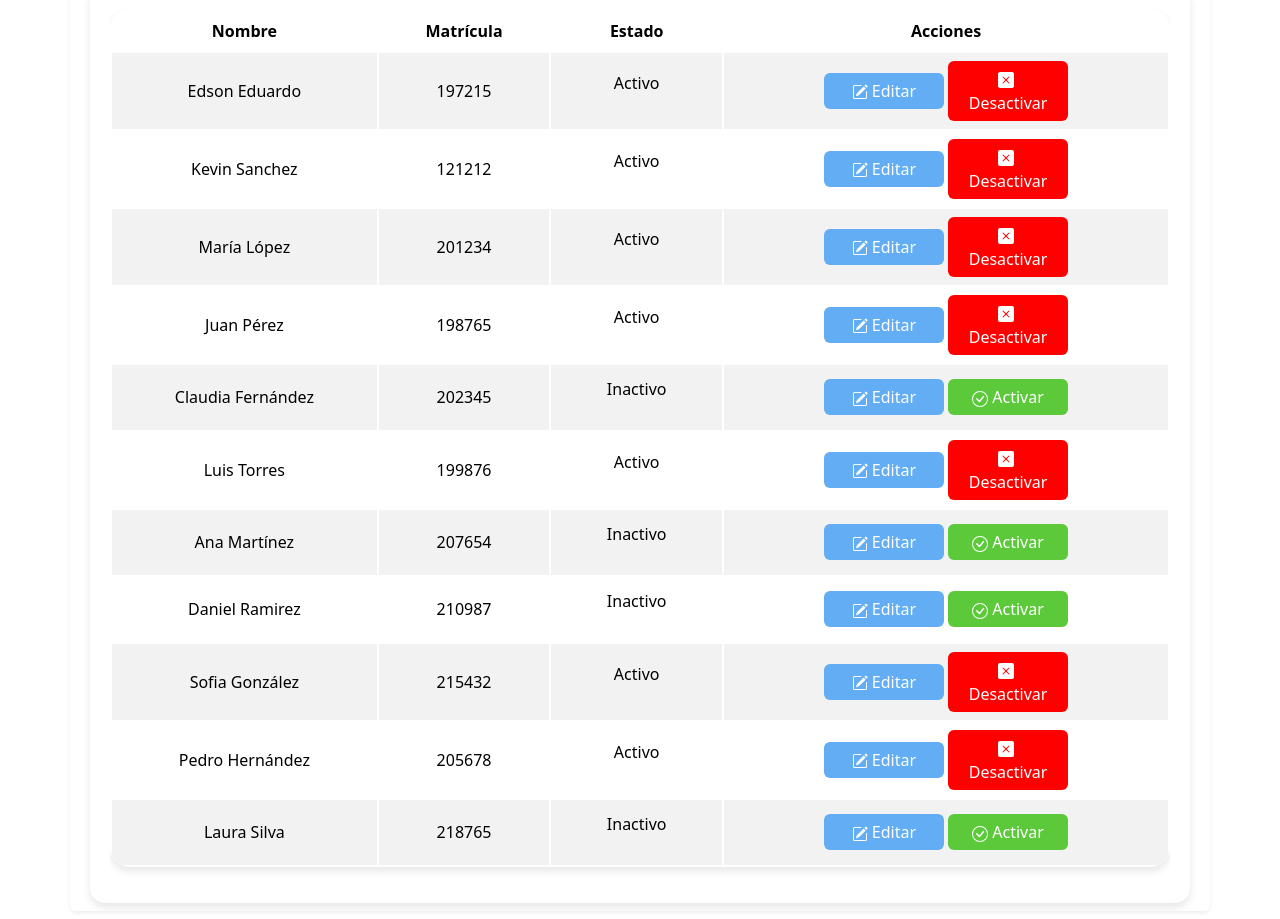
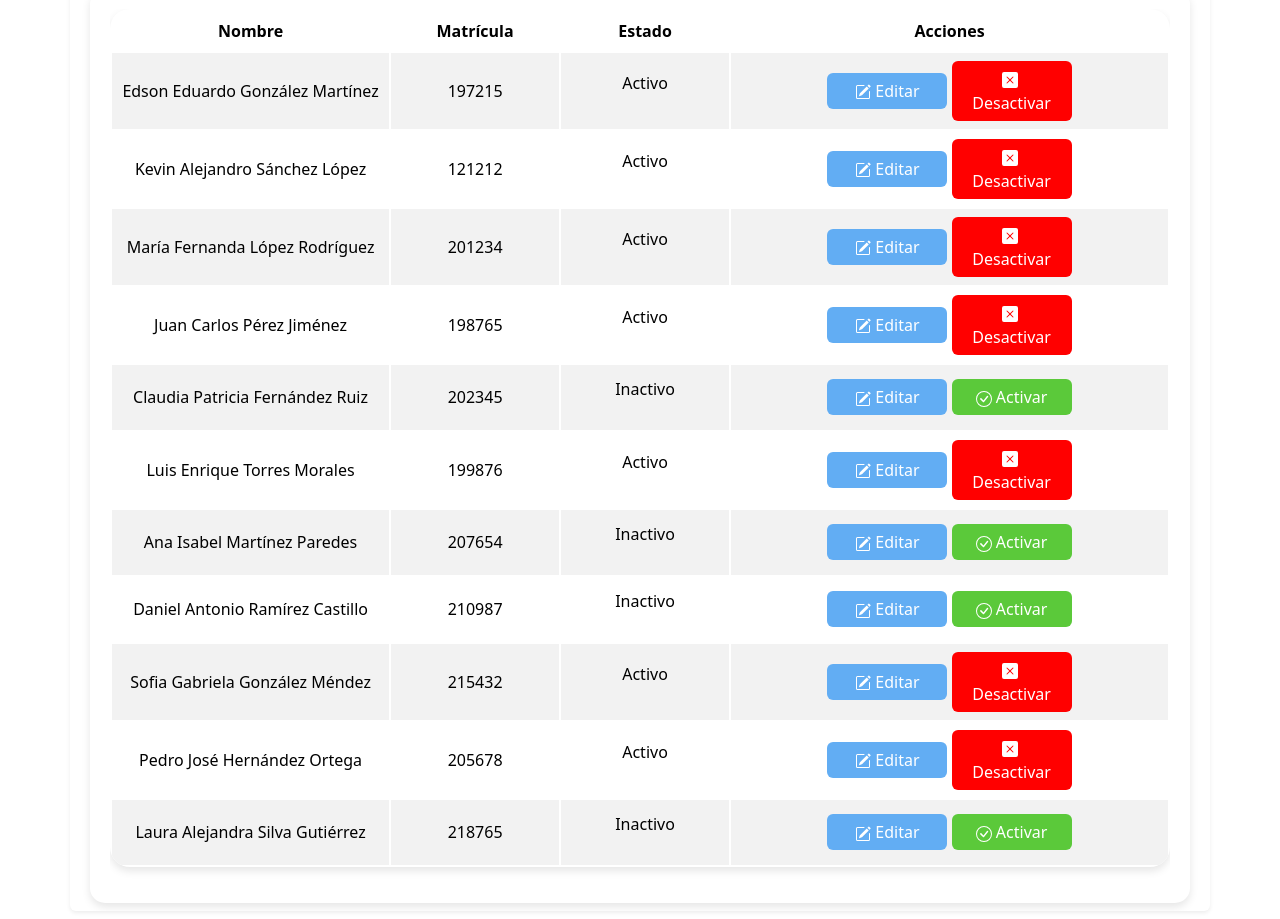
Before and after one commit to maribelhernandezstg/PRH-Programa-Registro-Horas-, a React (Vite) app: page /usuarios in a window 1280 px wide. Shown: the part 340-1259 px from the top of the page. Built offline with nearby package versions, Linux system fonts and the light colour scheme.

Commit message:
fix/TableContainers & UPT Dummy DataSources

```diff
--- a/src/pages/Advices.tsx
+++ b/src/pages/Advices.tsx
@@ -10,11 +10,10 @@ const Advices = () => {
   const [searchAdvisee, setSearchAdvisee] = useState('');
   const [searchLearningUnit, setSearchLearningUnit] = useState('');
   const [searchAdvisor, setSearchAdvisor] = useState('');
-
   const [advices, setAdvicesData] = useState([
     {
       AdvisorIdentity: 'Ricardo Alberto Grimaldo Estévez',
-      AdviseeIdentity: 'Ana Gómez',
+      AdviseeIdentity: 'Ana Isabel Gómez García',
       AdviseeStudentId: '87654321',
       LearningUnitIdentity: 'Matemáticas Avanzadas',
       Topic: 'Álgebra Lineal',
@@ -22,8 +21,8 @@ const Advices = () => {
       EndTime: new Date('2024-10-28T11:00:00'),
     },
     {
-      AdvisorIdentity: 'Laura Torres',
-      AdviseeIdentity: 'Carlos Ramírez',
+      AdvisorIdentity: 'Laura Patricia Torres Morales',
+      AdviseeIdentity: 'Carlos Eduardo Ramírez Sánchez',
       AdviseeStudentId: '12345678',
       LearningUnitIdentity: 'Cálculo Diferencial',
       Topic: 'Cálculo en varias variables',
@@ -31,8 +30,8 @@ const Advices = () => {
       EndTime: new Date('2024-10-28T13:00:00'),
     },
     {
-      AdvisorIdentity: 'Mario Fernández',
-      AdviseeIdentity: 'Lucía Morales',
+      AdvisorIdentity: 'Mario Antonio Fernández Ríos',
+      AdviseeIdentity: 'Lucía Fernanda Morales Pérez',
       AdviseeStudentId: '23456789',
       LearningUnitIdentity: 'Física General',
       Topic: 'Leyes de Newton',
@@ -40,8 +39,8 @@ const Advices = () => {
       EndTime: new Date('2024-10-28T15:00:00'),
     },
     {
-      AdvisorIdentity: 'Sofía García',
-      AdviseeIdentity: 'Raúl Herrera',
+      AdvisorIdentity: 'Sofía Alejandra García Ruiz',
+      AdviseeIdentity: 'Raúl Enrique Herrera Gutiérrez',
       AdviseeStudentId: '34567890',
       LearningUnitIdentity: 'Química Orgánica',
       Topic: 'Reacciones orgánicas',
@@ -49,8 +48,8 @@ const Advices = () => {
       EndTime: new Date('2024-10-29T10:00:00'),
     },
     {
-      AdvisorIdentity: 'Pedro Sánchez',
-      AdviseeIdentity: 'Mariana Ortiz',
+      AdvisorIdentity: 'Pedro José Sánchez Castillo',
+      AdviseeIdentity: 'Mariana Isabel Ortiz Paredes',
       AdviseeStudentId: '45678901',
       LearningUnitIdentity: 'Introducción a la Programación',
       Topic: 'Estructuras de control',
@@ -58,8 +57,8 @@ const Advices = () => {
       EndTime: new Date('2024-10-29T12:00:00'),
     },
     {
-      AdvisorIdentity: 'Alberto Díaz',
-      AdviseeIdentity: 'Gabriel Torres',
+      AdvisorIdentity: 'Alberto Antonio Díaz Rodríguez',
+      AdviseeIdentity: 'Gabriel Eduardo Torres Mendoza',
       AdviseeStudentId: '56789012',
       LearningUnitIdentity: 'Bases de Datos',
       Topic: 'Modelo relacional',
@@ -67,8 +66,8 @@ const Advices = () => {
       EndTime: new Date('2024-10-29T14:00:00'),
     },
     {
-      AdvisorIdentity: 'Verónica Ruiz',
-      AdviseeIdentity: 'Daniela Sánchez',
+      AdvisorIdentity: 'Verónica Alejandra Ruiz Méndez',
+      AdviseeIdentity: 'Daniela Sofía Sánchez Morales',
       AdviseeStudentId: '67890123',
       LearningUnitIdentity: 'Lógica Computacional',
       Topic: 'Tablas de verdad',
@@ -76,8 +75,8 @@ const Advices = () => {
       EndTime: new Date('2024-10-29T16:00:00'),
     },
     {
-      AdvisorIdentity: 'Hugo López',
-      AdviseeIdentity: 'Ricardo Vega',
+      AdvisorIdentity: 'Hugo Felipe López Ortega',
+      AdviseeIdentity: 'Ricardo Esteban Vega Fernández',
       AdviseeStudentId: '78901234',
       LearningUnitIdentity: 'Cálculo Integral',
       Topic: 'Integración por partes',
@@ -85,8 +84,8 @@ const Advices = () => {
       EndTime: new Date('2024-10-30T09:00:00'),
     },
     {
-      AdvisorIdentity: 'Elena Ríos',
-      AdviseeIdentity: 'Carla Núñez',
+      AdvisorIdentity: 'Elena María Ríos García',
+      AdviseeIdentity: 'Carla Patricia Núñez Castillo',
       AdviseeStudentId: '89012345',
       LearningUnitIdentity: 'Inteligencia Artificial',
       Topic: 'Redes neuronales',
@@ -94,8 +93,8 @@ const Advices = () => {
       EndTime: new Date('2024-10-30T11:00:00'),
     },
     {
-      AdvisorIdentity: 'Miguel Luna',
-      AdviseeIdentity: 'José Pérez',
+      AdvisorIdentity: 'Miguel Ángel Luna Hernández',
+      AdviseeIdentity: 'José Manuel Pérez Medina',
       AdviseeStudentId: '90123456',
       LearningUnitIdentity: 'Ingeniería de Software',
       Topic: 'Metodologías ágiles',
--- a/src/pages/Advisees.tsx
+++ b/src/pages/Advisees.tsx
@@ -1,8 +1,9 @@
+import '../App.css';
 import { Container, Row, Button, InputGroup, Col, Form } from 'react-bootstrap';
-import '../App.css';
 import { useState } from 'react';
+import { BsPersonVcardFill, BsPersonBadgeFill, BsMortarboardFill, BsXCircleFill, BsPersonAdd, BsSearch } from 'react-icons/bs';
+
 import AdvisorTable from '../components/Tables/AdvisorTable';
-import { BsPersonVcardFill, BsPersonBadgeFill, BsMortarboardFill, BsXCircleFill, BsPersonAdd, BsSearch } from 'react-icons/bs';
 
 const Advisees = () => {
   const [searchName] = useState('');
@@ -11,67 +12,67 @@ const Advisees = () => {
 
   const [advisees, setAdviseesData] = useState([
     {
-      Name: 'Edson Eduardo',
+      Name: 'Edson Eduardo Salazar Muñoz',
       Enrollment: '197215',
       DegreeIdentity: 'LMAD',
       Gender: 'Masculino',
     },
     {
-      Name: 'Kevin Sanchez',
+      Name: 'Kevin Leonardo Sánchez Ortega',
       Enrollment: '121212',
       DegreeIdentity: 'LMAD',
       Gender: 'Masculino',
     },
     {
-      Name: 'Maria Lopez',
+      Name: 'María Teresa López Castillo',
       Enrollment: '193456',
       DegreeIdentity: 'LSTI',
       Gender: 'Femenino',
     },
     {
-      Name: 'Juan Perez',
+      Name: 'Juan Manuel Pérez Torres',
       Enrollment: '189874',
       DegreeIdentity: 'LMAD',
       Gender: 'Masculino',
     },
     {
-      Name: 'Carla Mendoza',
+      Name: 'Carla Alejandra Mendoza Ruiz',
       Enrollment: '204567',
       DegreeIdentity: 'LCC',
       Gender: 'Femenino',
     },
     {
-      Name: 'Luis Torres',
+      Name: 'Luis Fernando Torres Medina',
       Enrollment: '176543',
       DegreeIdentity: 'LCC',
       Gender: 'Masculino',
     },
     {
-      Name: 'Ana Gonzalez',
+      Name: 'Ana María González Díaz',
       Enrollment: '215678',
       DegreeIdentity: 'LF',
       Gender: 'Femenino',
     },
     {
-      Name: 'Daniel Ramirez',
+      Name: 'Daniel Alejandro Ramírez Jiménez',
       Enrollment: '198765',
       DegreeIdentity: 'LM',
       Gender: 'Masculino',
     },
     {
-      Name: 'Sofia Martinez',
+      Name: 'Sofía Isabel Martínez Paredes',
       Enrollment: '213456',
       DegreeIdentity: 'LA',
       Gender: 'Femenino',
     },
     {
-      Name: 'Pedro Hernandez',
+      Name: 'Pedro Antonio Hernández López',
       Enrollment: '175432',
       DegreeIdentity: 'LM',
       Gender: 'Masculino',
     },
     {
-      Name: 'Laura Silva',
+      Name: 'Laura Patricia Silva Romero',
       Enrollment: '209876',
       DegreeIdentity: 'LF',
       Gender: 'Femenino',
@@ -131,9 +132,9 @@ const Advisees = () => {
           </Button>
         </Col>
         <Col xs={12} lg={12}>
-          <div className="table-container">
+          <Container>
             <AdvisorTable DataSource={filteredAdvisees} />
-          </div>
+          </Container>
         </Col>
       </Row>
     </Container>
--- a/src/pages/Advisors.tsx
+++ b/src/pages/Advisors.tsx
@@ -13,67 +13,67 @@ const Advisors = () => {
 
   const [advisors, setAdvisorsData] = useState([
     {
-      Name: 'Edson Eduardo',
+      Name: 'Edson Eduardo Martínez González',
       Enrollment: '197215',
       DegreeIdentity: 'LMAD',
       Gender: 'Masculino',
     },
     {
-      Name: 'Kevin Sanchez',
+      Name: 'Kevin Alejandro Sánchez Rodríguez',
       Enrollment: '121212',
       DegreeIdentity: 'LMAD',
       Gender: 'Masculino',
     },
     {
-      Name: 'María López',
+      Name: 'María Fernanda López Ramírez',
       Enrollment: '201234',
       DegreeIdentity: 'LMAD',
       Gender: 'Femenino',
     },
     {
-      Name: 'Juan Pérez',
+      Name: 'Juan Carlos Pérez Hernández',
       Enrollment: '198765',
       DegreeIdentity: 'LSTI',
       Gender: 'Masculino',
     },
     {
-      Name: 'Claudia Fernández',
+      Name: 'Claudia Alejandra Fernández Martínez',
       Enrollment: '202345',
       DegreeIdentity: 'LM',
       Gender: 'Femenino',
     },
     {
-      Name: 'Luis Torres',
+      Name: 'Luis Alberto Torres Gutiérrez',
       Enrollment: '199876',
       DegreeIdentity: 'LF',
       Gender: 'Masculino',
     },
     {
-      Name: 'Ana Martínez',
+      Name: 'Ana Sofía Martínez López',
       Enrollment: '207654',
       DegreeIdentity: 'LM',
       Gender: 'Femenino',
     },
     {
-      Name: 'Daniel Ramirez',
+      Name: 'Daniel Antonio Ramírez Sánchez',
       Enrollment: '210987',
       DegreeIdentity: 'LSTI',
       Gender: 'Masculino',
     },
     {
-      Name: 'Sofia González',
+      Name: 'Sofia Guadalupe González Morales',
       Enrollment: '215432',
       DegreeIdentity: 'LA',
       Gender: 'Femenino',
     },
     {
-      Name: 'Pedro Hernández',
+      Name: 'Pedro Luis Hernández Navarro',
       Enrollment: '205678',
       DegreeIdentity: 'LF',
       Gender: 'Masculino',
     },
     {
-      Name: 'Laura Silva',
+      Name: 'Laura Beatriz Silva Fernández',
       Enrollment: '218765',
       DegreeIdentity: 'LM',
       Gender: 'Femenino',
@@ -138,9 +138,9 @@ const Advisors = () => {
           </Button>
         </Col>
         <Col xs={12} lg={12}>
-          <div className="table-container">
+          <Container>
             <AdvisorTable DataSource={filteredAdvisors} />
-          </div>
+          </Container>
         </Col>
       </Row>
     </Container>
--- a/src/pages/Users.tsx
+++ b/src/pages/Users.tsx
@@ -8,7 +8,6 @@ import UserModal from '../components/Modals/UserModal';
 import '../components/tables/Styles.css';
 
 const Users = () => {
-  // Estados para los filtros
   const [searchName, setSearchName] = useState('');
   const [searchUserId, setSearchUserId] = useState('');
 
@@ -16,19 +15,18 @@ const Users = () => {
     setRegistrosUsuarios((prev) => prev.map((registro) => (registro.Enrollment === enrollment ? { ...registro, Active: !registro.Active } : registro)));
   };
 
-  // Datos de usuarios (dummy)
   const [registrosUsuarios, setRegistrosUsuarios] = useState([
-    { Name: 'Edson Eduardo', Enrollment: '197215', Active: true },
-    { Name: 'Kevin Sanchez', Enrollment: '121212', Active: true },
-    { Name: 'María López', Enrollment: '201234', Active: true },
-    { Name: 'Juan Pérez', Enrollment: '198765', Active: true },
-    { Name: 'Claudia Fernández', Enrollment: '202345', Active: false },
-    { Name: 'Luis Torres', Enrollment: '199876', Active: true },
-    { Name: 'Ana Martínez', Enrollment: '207654', Active: false },
-    { Name: 'Daniel Ramirez', Enrollment: '210987', Active: false },
-    { Name: 'Sofia González', Enrollment: '215432', Active: true },
-    { Name: 'Pedro Hernández', Enrollment: '205678', Active: true },
-    { Name: 'Laura Silva', Enrollment: '218765', Active: false },
+    { Name: 'Edson Eduardo González Martínez', Enrollment: '197215', Active: true },
+    { Name: 'Kevin Alejandro Sánchez López', Enrollment: '121212', Active: true },
+    { Name: 'María Fernanda López Rodríguez', Enrollment: '201234', Active: true },
+    { Name: 'Juan Carlos Pérez Jiménez', Enrollment: '198765', Active: true },
+    { Name: 'Claudia Patricia Fernández Ruiz', Enrollment: '202345', Active: false },
+    { Name: 'Luis Enrique Torres Morales', Enrollment: '199876', Active: true },
+    { Name: 'Ana Isabel Martínez Paredes', Enrollment: '207654', Active: false },
+    { Name: 'Daniel Antonio Ramírez Castillo', Enrollment: '210987', Active: false },
+    { Name: 'Sofia Gabriela González Méndez', Enrollment: '215432', Active: true },
+    { Name: 'Pedro José Hernández Ortega', Enrollment: '205678', Active: true },
+    { Name: 'Laura Alejandra Silva Gutiérrez', Enrollment: '218765', Active: false },
   ]);
 
   const [show, setShow] = useState(false);
```
